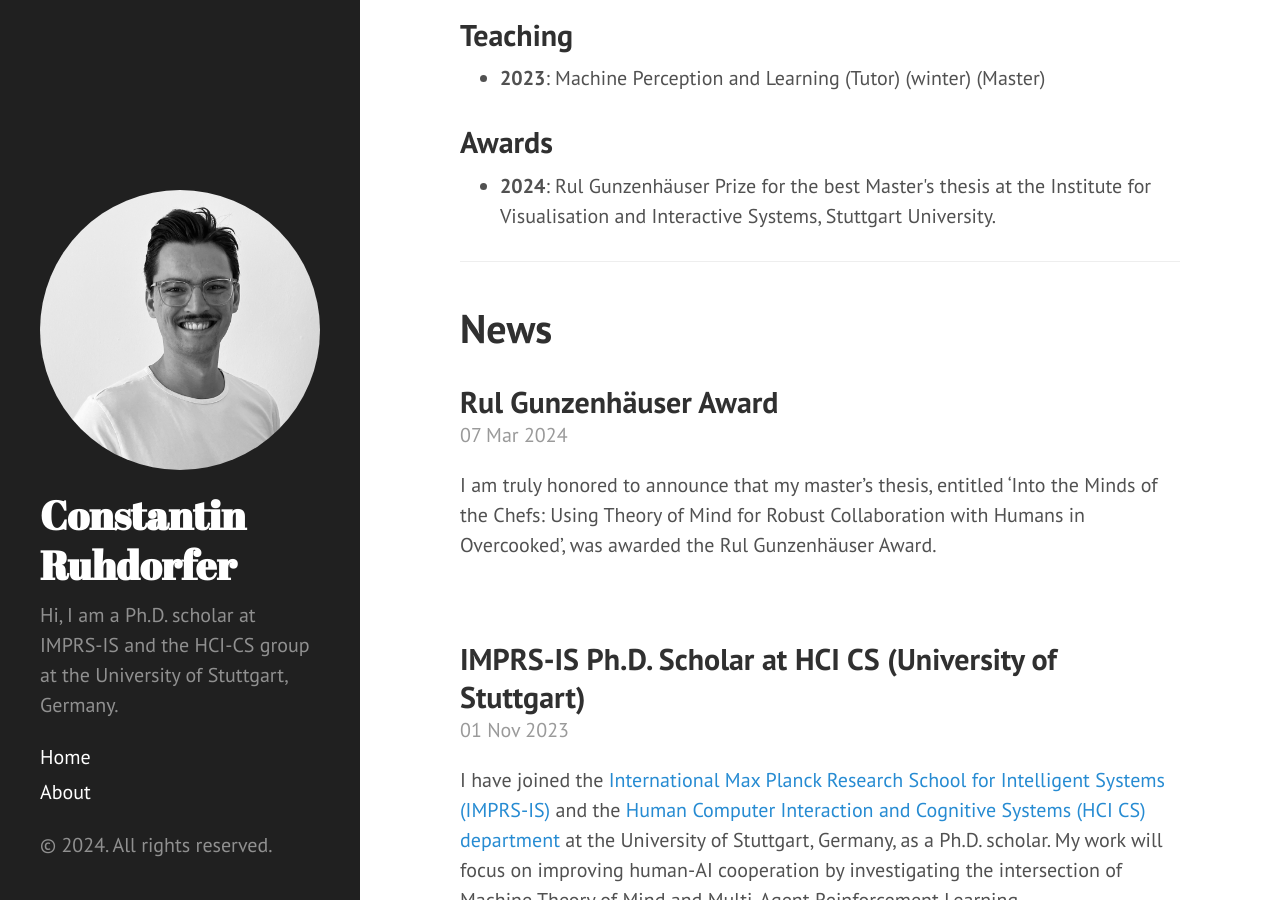
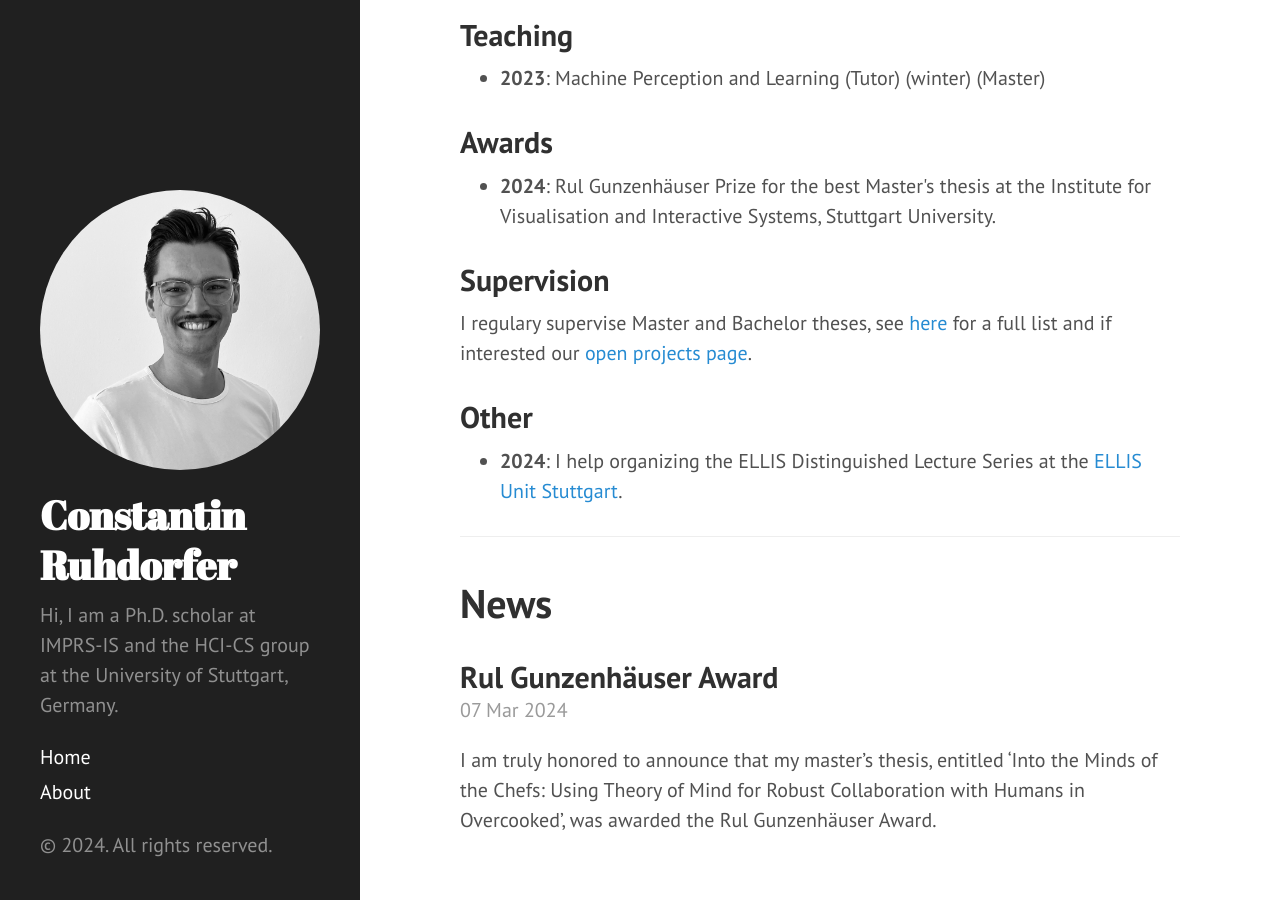
Before and after one commit to ConstantinRuhdorfer/constantinruhdorfer.github.io, a Jekyll site: the page built from index.html, in a window 1280 px wide and 900 px high, scrolled down 572 px. Built offline with Jekyll 4.4.1, drawn with Linux system fonts in a browser that asks for light colours; the list of posts is cut into pages by our own code.

Commit message:
Update index.html

```diff
--- a/index.html
+++ b/index.html
@@ -27,6 +27,16 @@ For students interested in a project or thesis please check the <a href="https:/
 
 <ul>
   <li><b>2024</b>: Rul Gunzenhäuser Prize for the best Master's thesis at the Institute for Visualisation and Interactive Systems, Stuttgart University.</li>
+</ul>
+
+<h2 class="post-title">Supervision</h2>
+
+I regulary supervise Master and Bachelor theses, see <a href="https://www.perceptualui.org/people/ruhdorfer/">here</a> for a full list and if interested our <a href="https://www.perceptualui.org/teaching/open-projects/">open projects page</a>.
+
+<h2 class="post-title">Other</h2>
+
+<ul>
+  <li><b>2024</b>: I help organizing the ELLIS Distinguished Lecture Series at the <a href="https://ellis-stuttgart.eu">ELLIS Unit Stuttgart</a>.</li>
 </ul>
 
 <hr />
```
